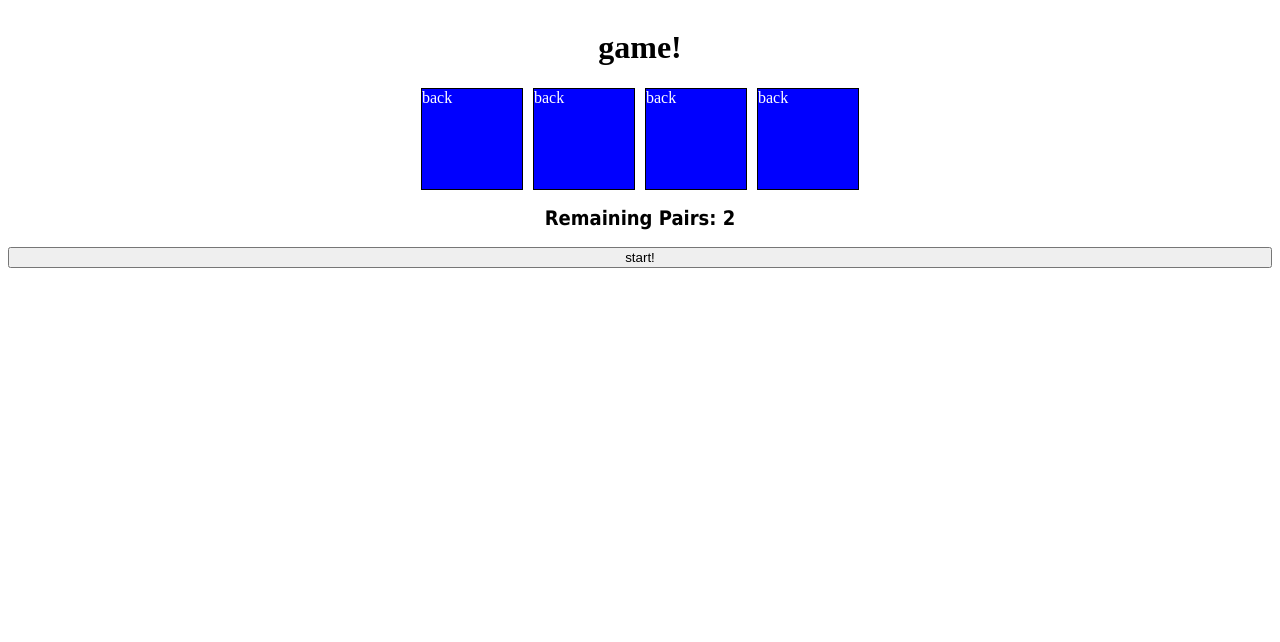
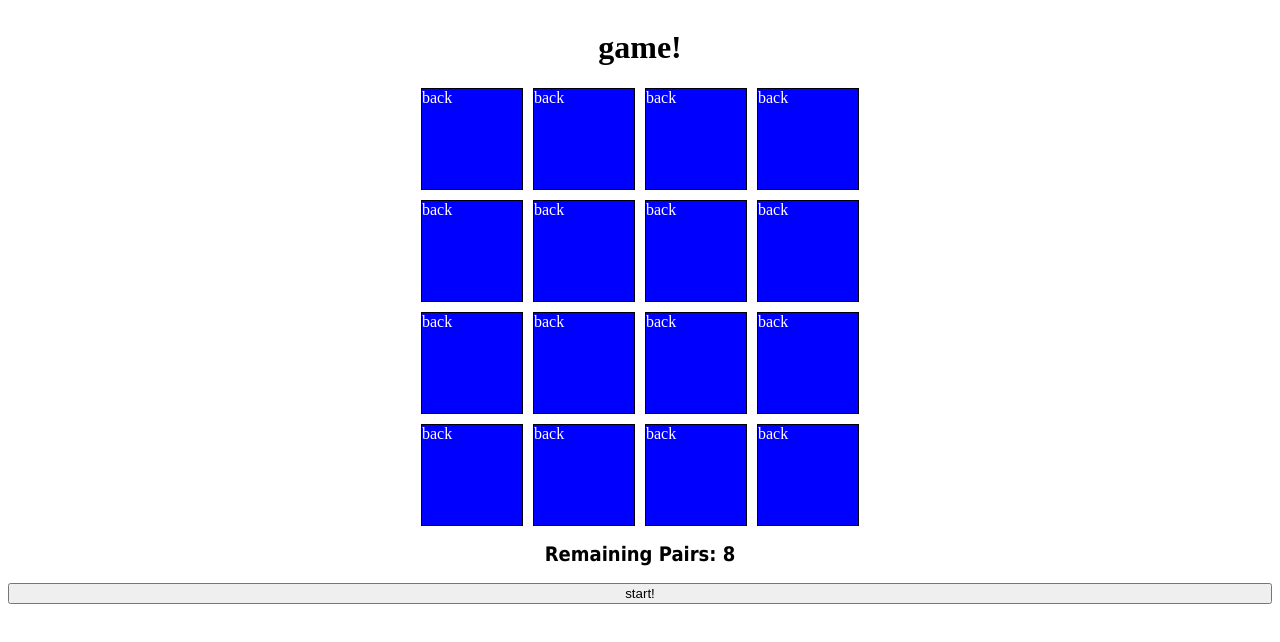
Before and after one commit to andrey-fanin/peek-a-cat, a Vue app: page / in a window 1280 px wide. Shown: the top 642 px of the page. Built offline with nearby package versions, Linux system fonts and the light colour scheme.

Commit message:
refactoring of main scripts

```diff
--- a/src/App.vue
+++ b/src/App.vue
@@ -1,57 +1,59 @@
 <script setup>
 import GamingCard from '@/components/GamingCard.vue'
-import { computed, ref, watch } from 'vue'
+import { computed, reactive, ref, watch } from 'vue'
 import { shuffle } from '@/utils/shuffleArray'
 import { launchConfetti } from '@/utils/confetti'
 
 const newPlayer = ref(true)
-const cardList = ref([])
+const isMatching = ref(false)
 
-// const cardItems = [1, 2, 3, 4, 5, 6, 7, 8]
-const cardItems = [1, 2]
+let userSelection = reactive([])
+let cardList = reactive([])
+const cardItems = Array.from({ length: 8 })
 
-cardItems.forEach((item) => {
+//fill cardList with items from array
+//position equals index of item in cardList
+for (const item in cardItems) {
   const defaultCard = {
-    position: null,
     faceValue: item,
     visible: false,
     matched: false
   }
-  cardList.value.push(
-    { ...defaultCard, variant: 1 },
-    { ...defaultCard, variant: 2 }
+
+  cardList.push(
+    { ...defaultCard, position: item * 2, variant: 1 },
+    {
+      ...defaultCard,
+      position: item * 2 + 1,
+      variant: 2
+    }
   )
-})
+}
 
-cardList.value = cardList.value.map((card, index) => ({
-  ...card,
-  position: index
-}))
-
-const userSelection = ref([])
 const status = computed(() => {
   if (remainingPairs.value === 0) {
     launchConfetti()
-
     return 'Player wins!'
   }
   return `Remaining Pairs: ${remainingPairs.value}`
 })
 
 const remainingPairs = computed(
-  () => cardList.value.filter(({ matched }) => !matched).length / 2
+  () => cardList.filter(({ matched }) => !matched).length / 2
 )
 
 const shuffleCards = () => {
-  cardList.value = shuffle(cardList.value)
+  cardList = shuffle(cardList)
 }
+
 const startGame = () => {
   newPlayer.value = false
   restartGame()
 }
+
 const restartGame = () => {
   shuffleCards()
-  cardList.value = cardList.value.map((card, index) => ({
+  cardList = cardList.map((card, index) => ({
     ...card,
     position: index,
     visible: false,
@@ -59,20 +61,28 @@ const restartGame = () => {
   }))
 }
 
+/**
+ * Represents a flip of card. <br>
+ *
+ * If 2 cards are not matched, you can't select new card, until timeout is done.
+ * @param card - item from cardList
+ */
+
 const flipCard = (card) => {
-  cardList.value[card.position].visible = true
+  if (!isMatching.value) {
+    cardList[card.position].visible = true
 
-  if (userSelection.value[0]) {
-    if (
-      userSelection.value[0].position === card.position &&
-      userSelection.value[0].faceValue === card.faceValue
-    ) {
-      return
+    if (userSelection[0]) {
+      if (
+        userSelection[0].position === card.position &&
+        userSelection[0].faceValue === card.faceValue
+      )
+        return
+
+      userSelection[1] = card
     } else {
-      userSelection.value[1] = card
+      userSelection[0] = card
     }
-  } else {
-    userSelection.value[0] = card
   }
 }
 
@@ -84,16 +94,18 @@ watch(
       const cardTwo = currentValue[1]
 
       if (cardOne.faceValue === cardTwo.faceValue) {
-        cardList.value[cardOne.position].matched = true
-        cardList.value[cardTwo.position].matched = true
+        cardList[cardOne.position].matched = true
+        cardList[cardTwo.position].matched = true
       } else {
+        isMatching.value = true
         setTimeout(() => {
-          cardList.value[cardOne.position].visible = false
-          cardList.value[cardTwo.position].visible = false
+          cardList[cardOne.position].visible = false
+          cardList[cardTwo.position].visible = false
+          isMatching.value = false
         }, 1000)
       }
 
-      userSelection.value.length = []
+      userSelection = []
     }
   },
   { deep: true }
@@ -113,9 +125,7 @@ watch(
         :position="card.position"
       />
     </transition-group>
-    <h2
-      style="margin-inline: auto; font-size: 20px; font-family: 'Tahoma'"
-    >
+    <h2>
       {{ status }}
     </h2>
     <button v-if="newPlayer" @click="startGame">start!</button>
@@ -130,6 +140,11 @@ watch(
 
   h1 {
     margin-inline: auto;
+  }
+  h2 {
+    margin-inline: auto;
+    font-size: 20px;
+    font-family: 'Tahoma', sans-serif;
   }
 }
 
--- a/src/components/GamingCard.vue
+++ b/src/components/GamingCard.vue
@@ -3,7 +3,7 @@ import { computed } from 'vue'
 
 const props = defineProps({
   position: { type: Number, required: true },
-  faceValue: { type: Number, required: true },
+  faceValue: { type: String, required: true },
   visible: { type: Boolean, default: false },
   matched: { type: Boolean, default: false }
 })
@@ -45,6 +45,7 @@ const selectCard = () => {
     rotate: y 180deg;
   }
 }
+
 .card-side {
   width: 100%;
   height: 100%;
```
